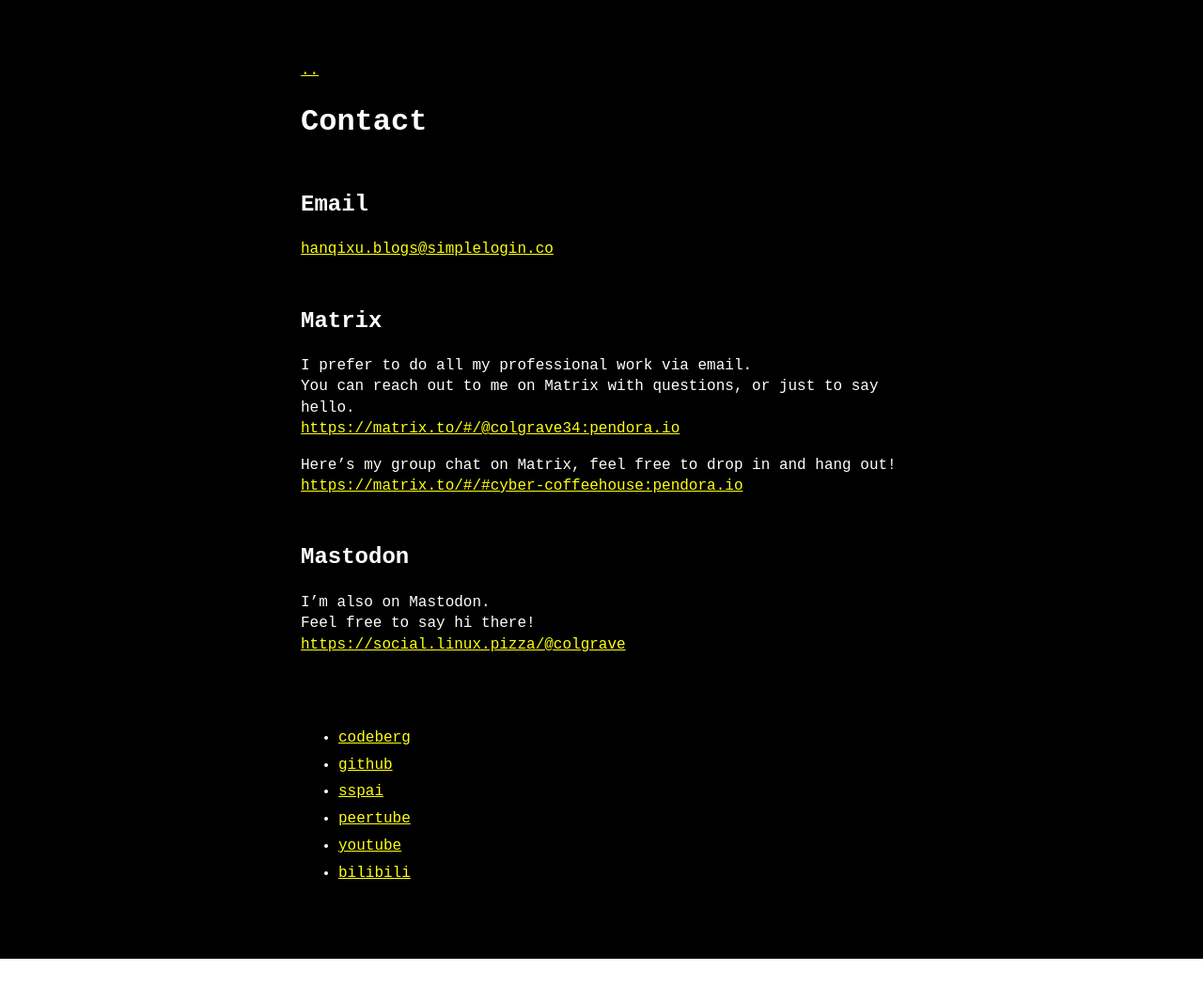
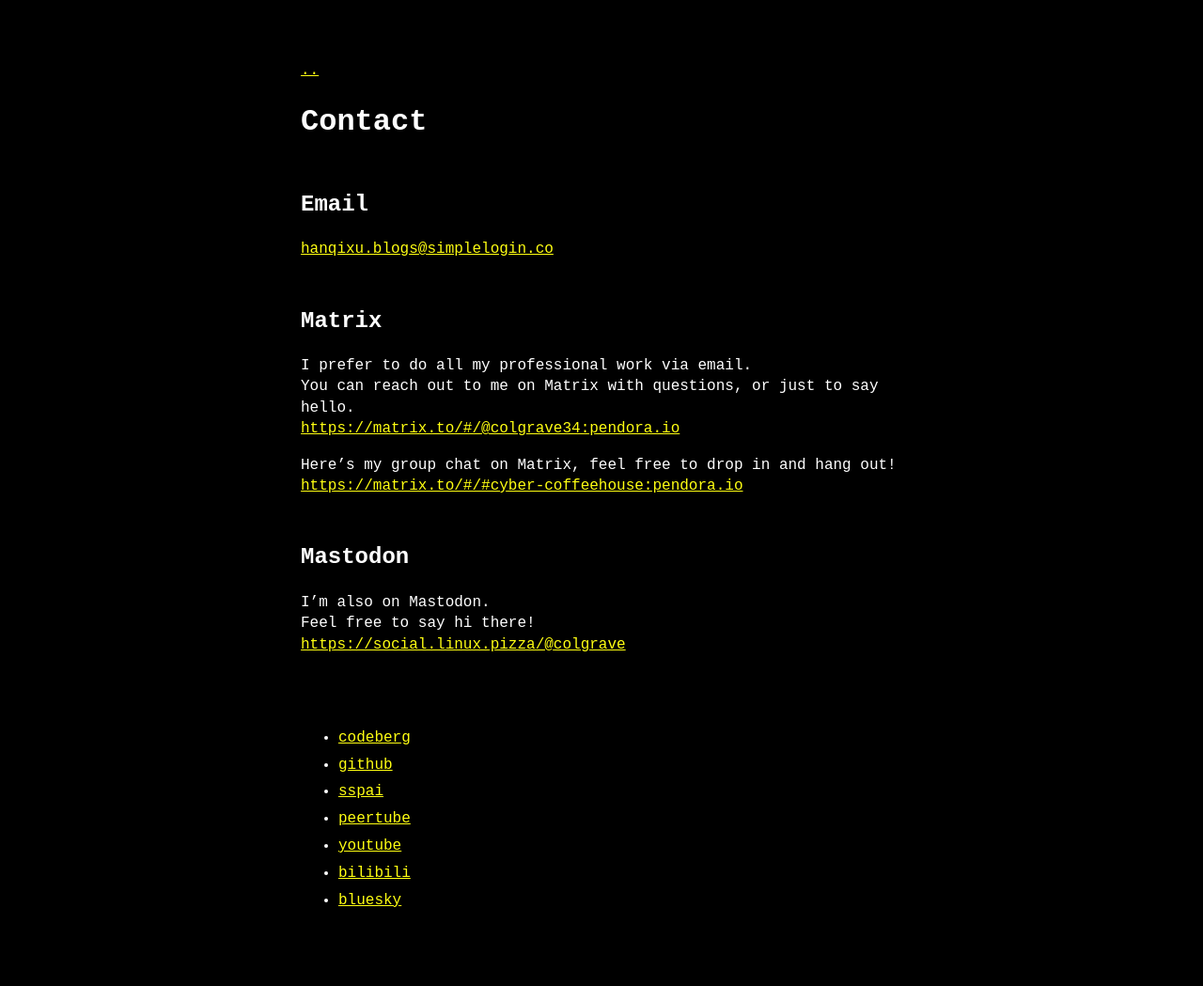
Before and after one commit to colgrave34/colgrave34.github.io, a Jekyll site: the page built from contact.md, in a window 1280 px wide. Shown: the whole page at 94% size. Built offline with Jekyll 4.4.1, drawn with Linux system fonts in a browser that asks for light colours; before the commit the page ends 1020 px from its top, so only the background shows below that.

Commit message:
add bluesky link

```diff
--- a/contact.md
+++ b/contact.md
@@ -28,3 +28,4 @@
 - [peertube](https://tilvids.com/c/colgrave_channel/videos)
 - [youtube](https://www.youtube.com/@Colgrave34)
 - [bilibili](https://space.bilibili.com/16015122/)
+- [bluesky](https://bsky.app/profile/hanqixu.com/)
```
